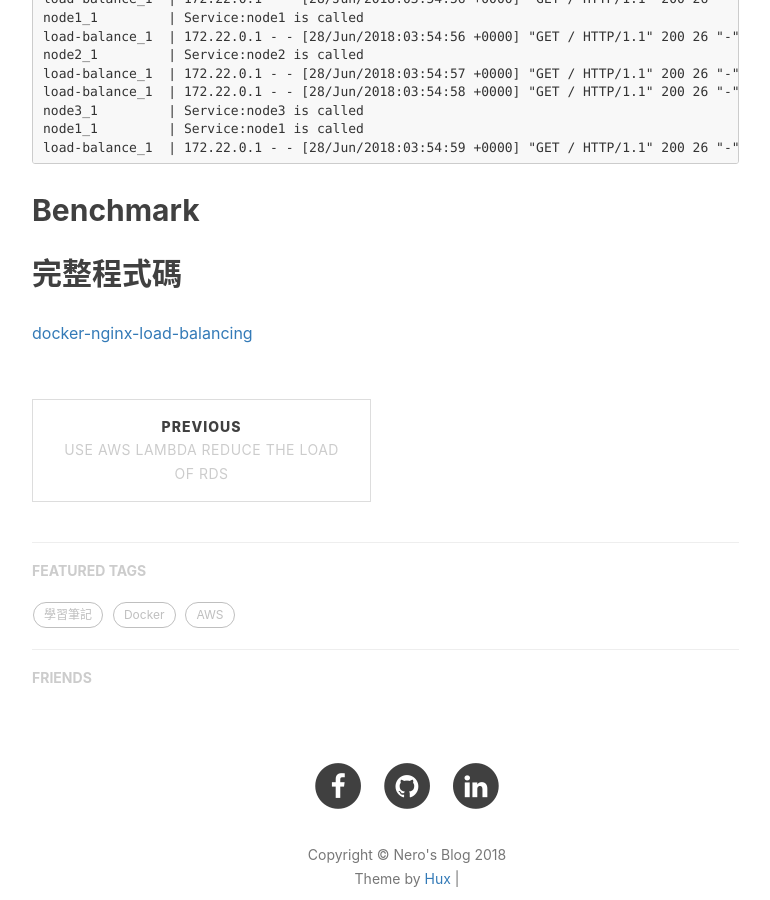
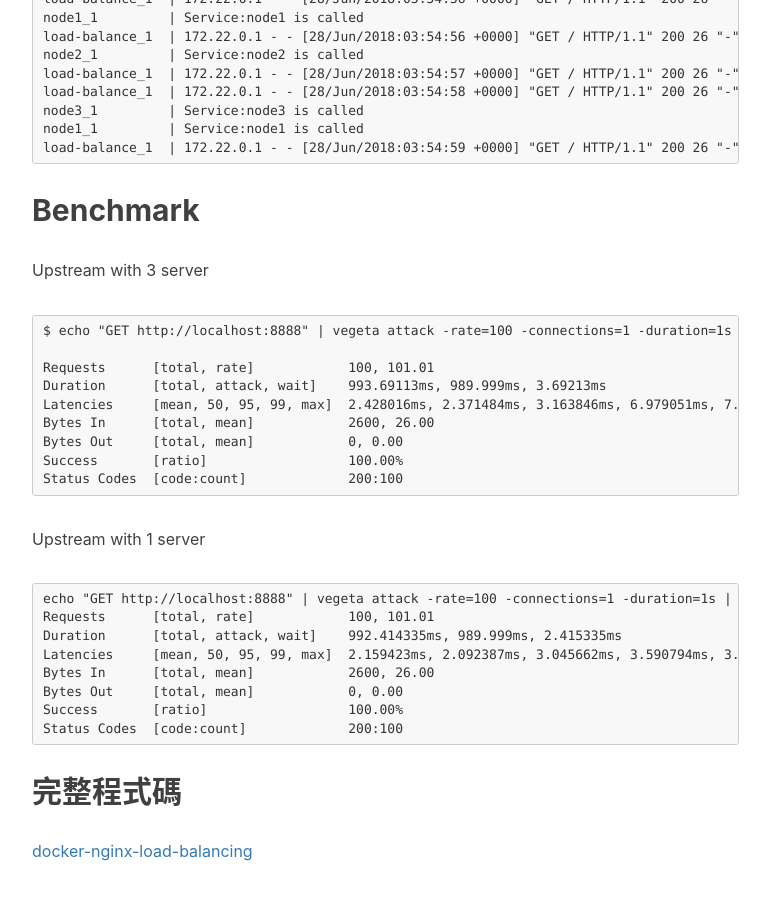
Before and after one commit to NeroCube/nerocube.github.io, a Jekyll site: the page built from _posts/2018-06-28-docker-nginx-load-balancing.md, in a window 1280 px wide and 900 px high, scrolled down 2604 px. Shown: the whole window, without its empty margins (233-1003 px from the left). Built offline with Jekyll 4.4.1, drawn with Linux system fonts in a browser that asks for light colours; nearby versions of some CDN libraries; comment, search, counter and statistics services are not loaded.

Commit message:
Update 2018-06-28-docker-nginx-load-balancing.md
update Benchmark

````diff
--- a/_posts/2018-06-28-docker-nginx-load-balancing.md
+++ b/_posts/2018-06-28-docker-nginx-load-balancing.md
@@ -92,6 +92,28 @@ load-balance_1  | 172.22.0.1 - - [28/Jun/2018:03:54:59 +0000] "GET / HTTP/1.1" 2
 ```
 
 ## Benchmark
+Upstream with 3 server
+```
+$ echo "GET http://localhost:8888" | vegeta attack -rate=100 -connections=1 -duration=1s | tee results.bin | vegeta report
 
+Requests      [total, rate]            100, 101.01
+Duration      [total, attack, wait]    993.69113ms, 989.999ms, 3.69213ms
+Latencies     [mean, 50, 95, 99, max]  2.428016ms, 2.371484ms, 3.163846ms, 6.979051ms, 7.686791ms
+Bytes In      [total, mean]            2600, 26.00
+Bytes Out     [total, mean]            0, 0.00
+Success       [ratio]                  100.00%
+Status Codes  [code:count]             200:100
+```
+Upstream with 1 server
+```
+echo "GET http://localhost:8888" | vegeta attack -rate=100 -connections=1 -duration=1s | tee results.bin | vegeta report
+Requests      [total, rate]            100, 101.01
+Duration      [total, attack, wait]    992.414335ms, 989.999ms, 2.415335ms
+Latencies     [mean, 50, 95, 99, max]  2.159423ms, 2.092387ms, 3.045662ms, 3.590794ms, 3.69478ms
+Bytes In      [total, mean]            2600, 26.00
+Bytes Out     [total, mean]            0, 0.00
+Success       [ratio]                  100.00%
+Status Codes  [code:count]             200:100
+ ```
 ## 完整程式碼
 [docker-nginx-load-balancing](https://github.com/NeroCube/docker-nginx-load-balancing)
````
